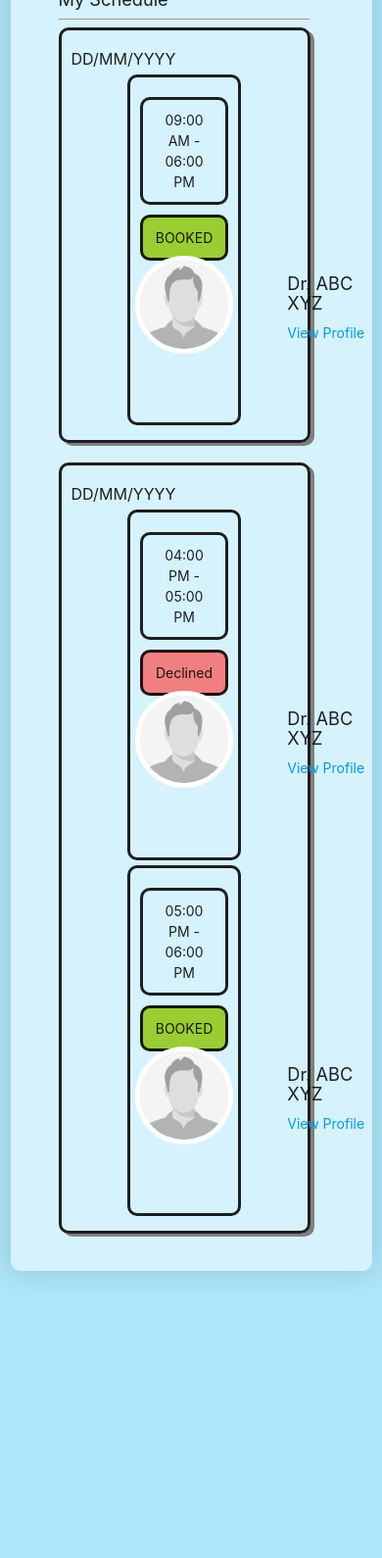
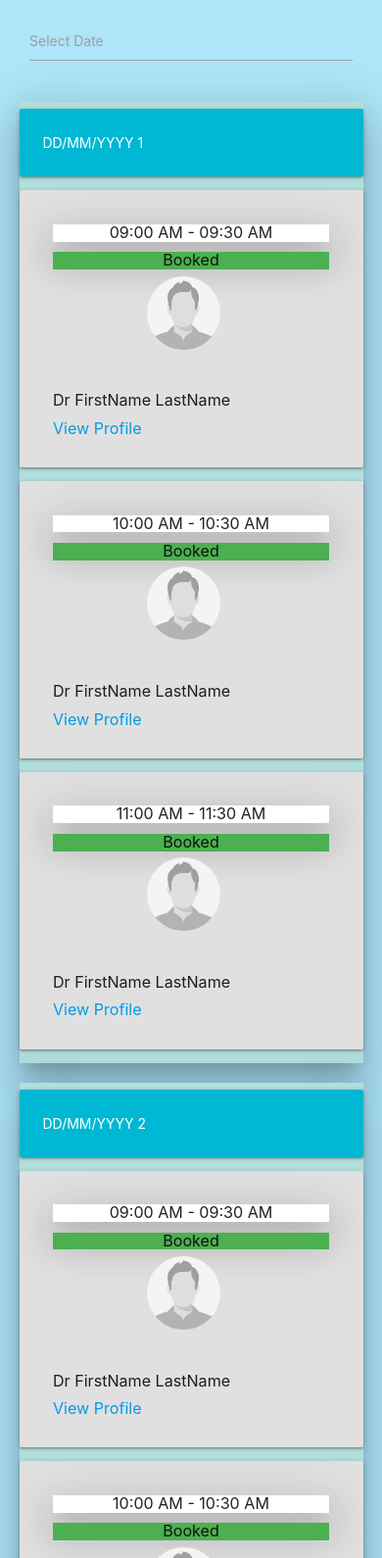
Before and after one commit to s222355812/sit725_group_project, a plain HTML site: page public/patient-schedule.html in a window 390 px wide. Shown: the part 229-1819 px from the top of the page at 98% size. Before the commit the page ends 1566 px from the top, so only its background shows below. Drawn offline with nearby package versions, Linux system fonts and the light colour scheme.

Commit message:
Made patient-schedule.html responsive and dynamic

```diff
--- /dev/null
+++ b/public/js/json/patient-schedule.json
@@ -0,0 +1,46 @@
+{
+  "DD/MM/YYYY 1": [
+    {
+      "name": "Dr FirstName LastName",
+      "picture": "images/profile.jpg",
+      "profileLink": "!#",
+      "from": "09:00 AM",
+      "to": "09:30 AM",
+      "status": "booked"
+    },
+    {
+      "name": "Dr FirstName LastName",
+      "picture": "images/profile.jpg",
+      "profileLink": "!#",
+      "from": "10:00 AM",
+      "to": "10:30 AM",
+      "status": "booked"
+    },
+    {
+      "name": "Dr FirstName LastName",
+      "picture": "images/profile.jpg",
+      "profileLink": "!#",
+      "from": "11:00 AM",
+      "to": "11:30 AM",
+      "status": "booked"
+    }
+  ],
+  "DD/MM/YYYY 2": [
+    {
+      "name": "Dr FirstName LastName",
+      "picture": "images/profile.jpg",
+      "profileLink": "!#",
+      "from": "09:00 AM",
+      "to": "09:30 AM",
+      "status": "booked"
+    },
+    {
+      "name": "Dr FirstName LastName",
+      "picture": "images/profile.jpg",
+      "profileLink": "!#",
+      "from": "10:00 AM",
+      "to": "10:30 AM",
+      "status": "booked"
+    }
+  ]
+}
--- a/public/js/patient-ratings.js
+++ b/public/js/patient-ratings.js
@@ -1,9 +1,9 @@
-$.getJSON("js/json/patient-ratings.json", (obj) => displayRatings(obj));
+$.getJSON('js/json/patient-ratings.json', (obj) => displayRatings(obj));
 
 const displayRatings = (obj) => {
   let addRating = (doctor, info) => {
-    let docReply = "";
-    let ratings = "";
+    let docReply = '';
+    let ratings = '';
     if (info.replyDate) {
       docReply = `
               <div class="card-panel grey lighten-3 col s12">
@@ -29,9 +29,6 @@ const displayRatings = (obj) => {
       ratings =
         ratings + `<i class="material-icons orange-text">star_border</i>`;
     }
-
-    //   <i class="material-icons orange-text">star_half</i>
-    //   <i class="material-icons orange-text">star_border</i>
 
     return `
             <div class="row card-panel grey lighten-2">
@@ -77,12 +74,10 @@ const displayRatings = (obj) => {
     // doctor = Doctor Name 1, Doctor Name 2, ...
     // obj[doctor] = rating comments and other information
 
-    if (document.getElementById("patient-ratings")) {
-      console.log(doctor);
-      console.log(obj[doctor][0]);
+    if (document.getElementById('patient-ratings')) {
       document
-        .getElementById("patient-ratings")
-        .insertAdjacentHTML("beforebegin", addRating(doctor, obj[doctor][0]));
+        .getElementById('patient-ratings')
+        .insertAdjacentHTML('beforebegin', addRating(doctor, obj[doctor][0]));
     }
   });
 };
--- /dev/null
+++ b/public/js/patient-schedule.js
@@ -0,0 +1,55 @@
+// Load patient's schedule
+// -----------------------------------------------------
+$.getJSON('js/json/patient-schedule.json', (obj) => displaySchedule(obj));
+
+const displaySchedule = (obj) => {
+  let addDate = (date) => {
+    return `
+      <div class="row">
+        <div class="col s12 teal lighten-4 z-depth-5 left-align">
+          <div class="row card-panel white-text cyan accent-4">${date}</div>
+          <div id="${date}"></div>
+        </div>
+      </div>
+    `;
+  };
+
+  let addDetails = (info) => {
+    return `
+        <div class="row card-panel grey lighten-2">
+            <div class="col s12 l3 offset-l2">
+                <h6 class="white center-align z-depth-5">${info.from} - ${info.to}</h6>
+                <h6 class="green whtie-text center-align">Booked</h6>
+            </div>
+            <span class="col s12 l2 center-align">
+                <img class=" circle profile-pic" src="${info.picture}" alt="profile-pic"
+                    style="width:75px; height:75px;" />
+            </span>
+            <div class="col s12 l5">
+                <h6 class="">${info.name}</h6>
+                <h6 class="">
+                    <a href="${info.profileLink}">View Profile</a>
+                </h6>
+            </div>
+        </div>
+    `;
+  };
+
+  Object.keys(obj).forEach((date) => {
+    // obj = whole data object
+    // date = DD/MM/YYYY 1, DD/MM/YYYY 2, ...
+    // obj[date] = patient schedule information on each date
+
+    if (document.getElementById('patient-schedule')) {
+      document
+        .getElementById('patient-schedule')
+        .insertAdjacentHTML('beforebegin', addDate(date));
+
+      obj[date].forEach((info) => {
+        document
+          .getElementById(date)
+          .insertAdjacentHTML('beforebegin', addDetails(info));
+      });
+    }
+  });
+};
--- a/public/js/script.js
+++ b/public/js/script.js
@@ -42,6 +42,9 @@ $(document).ready(() => {
   // Load patient ratings
   $.getScript('js/patient-ratings.js');
 
+  // Load patient schedule
+  $.getScript('js/patient-schedule.js');
+
   // Load Carousel
   $('.carousel').carousel({
     fullWidth: true,
--- a/public/patient-schedule.html
+++ b/public/patient-schedule.html
@@ -1,115 +1,29 @@
+<!DOCTYPE html>
 <html lang="en">
 
 <head>
     <title>Patient Schedule</title>
-    <meta charset="UTF-8">
-    <link rel='stylesheet' href='https://cdnjs.cloudflare.com/ajax/libs/materialize/0.97.6/css/materialize.css'>
-    <link href="https://fonts.googleapis.com/icon?family=Material+Icons" rel="stylesheet" />
-    <link rel="stylesheet" href="https://cdnjs.cloudflare.com/ajax/libs/font-awesome/4.7.0/css/font-awesome.min.css">
-    <link rel="stylesheet" href="css/styles-vru.css">
+    <link rel="stylesheet" href="css/styles-abv.css" />
 </head>
 
-<body>
-    <div class="row">
-        <div id="search-bar-schedule">
-            <form>
-                <div class="input-field">
-                    <input id="search" type="search" placeholder="Search for Doctor's name" />
-                    <label class="label-icon" for="search">
-                        <i class="large material-icons black-text text-darken-4">search</i></label>
-                    <i class="material-icons" style="margin-top: 10px;">close</i>
-                </div>
-            </form>
-        </div>
-        <div class="input-field col s6 m6 l2" style="float: right;">
-            <input type="text" class="datepicker" />
-            <label> Select Date</label>
+<body style="background-color: #ADE5F9;">
+    <div id="header"></div>
+    <div id="nav-header"></div>
+    <div class="container">
+        <h1>My Schedule</h1>
+        <div class="row center-align">
+            <div class="input-field col s12 m6">
+                <input type="text" class="datepicker" />
+                <label>Select Date</label>
+            </div>
         </div>
 
-        <div class="col s12 l12">
-            <div class="card">
-                <div class="infos">
-                    <div class="name">
-                        <h2>My Schedule</h2>
-                        <hr>
-                    </div>
+        <div id="patient-schedule"></div>
 
-                    <div class="outer-schedule-box">
-                        <h6>DD/MM/YYYY
-                        </h6>
-                        <div class="inner-schedule-box">
-                            <div class="row">
-                                <div class="col l4">
-                                    <div class="schedule-time-box" style="margin-top:10px">
-                                        09:00 AM - 06:00 PM
-                                    </div>
-                                    <div class="schedule-status-box booked">
-                                        BOOKED
-                                    </div>
-                                </div>
-                                <div class="col l8" style="max-height:16%">
-                                    <img class="no-margin" src="images/profile.jpg" />
-                                    <div class="name floating-name">
-                                        <h2>Dr. ABC XYZ</h2>
-                                        <a href="#">View Profile</a>
-                                    </div>
+        <!-- End of container -->
+    </div>
 
-                                </div>
-                            </div>
-                        </div>
-                    </div>
-
-                    <div class="outer-schedule-box">
-                        <h6>DD/MM/YYYY
-                        </h6>
-                        <div class="inner-schedule-box">
-                            <div class="row">
-                                <div class="col l4">
-                                    <div class="schedule-time-box" style="margin-top:10px">
-                                        04:00 PM - 05:00 PM
-                                    </div>
-                                    <div class="schedule-status-box declined">
-                                        Declined
-                                    </div>
-                                </div>
-                                <div class="col l8" style="max-height:16%">
-                                    <img class="no-margin" src="images/profile.jpg" />
-                                    <div class="name floating-name">
-                                        <h2>Dr. ABC XYZ</h2>
-                                        <a href="#">View Profile</a>
-                                    </div>
-
-                                </div>
-                            </div>
-                        </div>
-
-                        <div class="inner-schedule-box">
-                            <div class="row">
-                                <div class="col l4">
-                                    <div class="schedule-time-box">
-                                        05:00 PM - 06:00 PM
-                                    </div>
-                                    <div class="schedule-status-box booked">
-                                        BOOKED
-                                    </div>
-                                </div>
-                                <div class="col l8" style="max-height:16%">
-                                    <img class="no-margin" src="images/profile.jpg" />
-                                    <div class="name floating-name">
-                                        <h2>Dr. ABC XYZ</h2>
-                                        <a href="#">View Profile</a>
-                                    </div>
-
-                                </div>
-                            </div>
-                        </div>
-                    </div>
-                </div>
-            </div>
-        </div>
-    </div>
-    </div>
-    </div>
+    <div id="footer" class="row"></div>
     <script src="https://code.jquery.com/jquery-3.6.0.min.js"
         integrity="sha256-/xUj+3OJU5yExlq6GSYGSHk7tPXikynS7ogEvDej/m4=" crossorigin="anonymous"></script>
     <script src="https://cdnjs.cloudflare.com/ajax/libs/materialize/1.0.0/js/materialize.min.js"></script>
```
Also changed, not shown: public/patient-ratings.html (+0 -2 lines).
